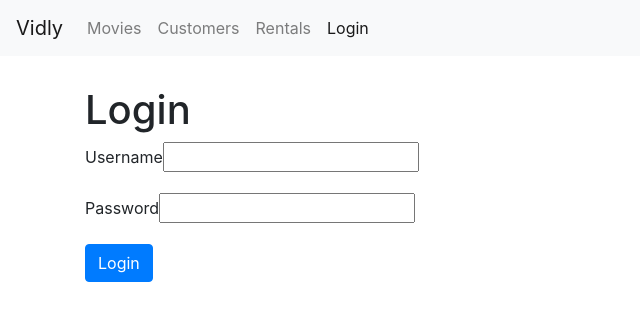
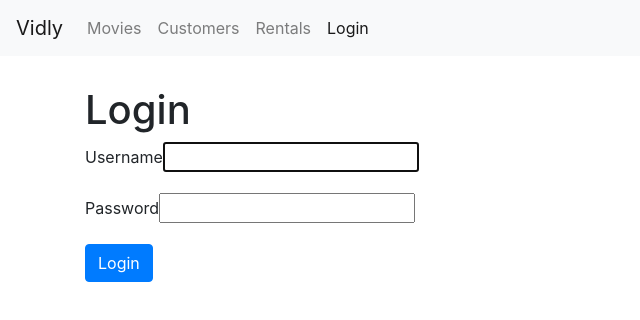
Before and after one commit to cameronRomo/react-counter, a React (Create React App) app: page /login in a window 1280 px wide. Shown: the top 320 px of the page, without its empty margins (0-640 px from the left). Built offline with nearby package versions, Linux system fonts and the light colour scheme.

Commit message:
Example of useRef() (use seldomly)

```diff
--- a/src/components/LoginForm.jsx
+++ b/src/components/LoginForm.jsx
@@ -1,18 +1,36 @@
 import React, { Component } from "react";
 
 class LoginForm extends Component {
+  username = React.createRef();
+
+  componentDidMount() {
+    this.username.current.focus();
+  }
+
+  handleSubmit = (e) => {
+    e.preventDefault();
+
+    const username = this.username.current.value;
+    console.log("Submitted");
+  };
+
   render() {
     return (
       <div>
         <h1>Login</h1>
-        <form>
+        <form onSubmit={this.handleSubmit}>
           <div className="form-group">
             <label htmlFor="username">Username</label>
-            <input id="username" type="text" className="from-controll" />
+            <input
+              ref={this.username}
+              id="username"
+              type="text"
+              className="from-control"
+            />
           </div>
           <div className="form-group">
             <label htmlFor="password">Password</label>
-            <input id="password" type="text" className="from-controll" />
+            <input id="password" type="text" className="from-control" />
           </div>
           <button className="btn btn-primary">Login</button>
         </form>
```
